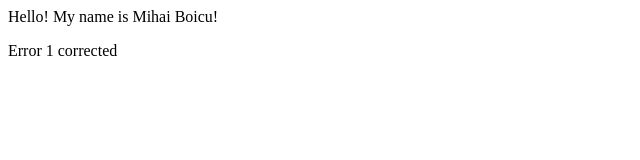
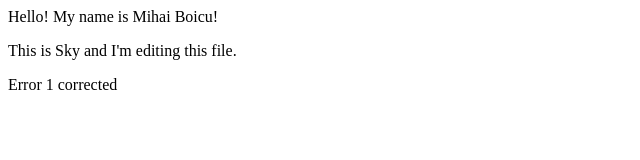
Before and after one commit to thenowherenlboy/web1-1-draft, a plain HTML site: page index.html in a window 1280 px wide. Shown: the whole page, without its empty margins (0-640 px from the left). Drawn offline with Linux system fonts and the light colour scheme.

Commit message:
edited index.html

```diff
--- a/index.html
+++ b/index.html
@@ -2,7 +2,7 @@
 <body>
 
 <p>Hello! My name is Mihai Boicu!</p>
-
+This is Sky and I'm editing this file.
 <p> Error 1 corrected </p>
 
 </body>
```
